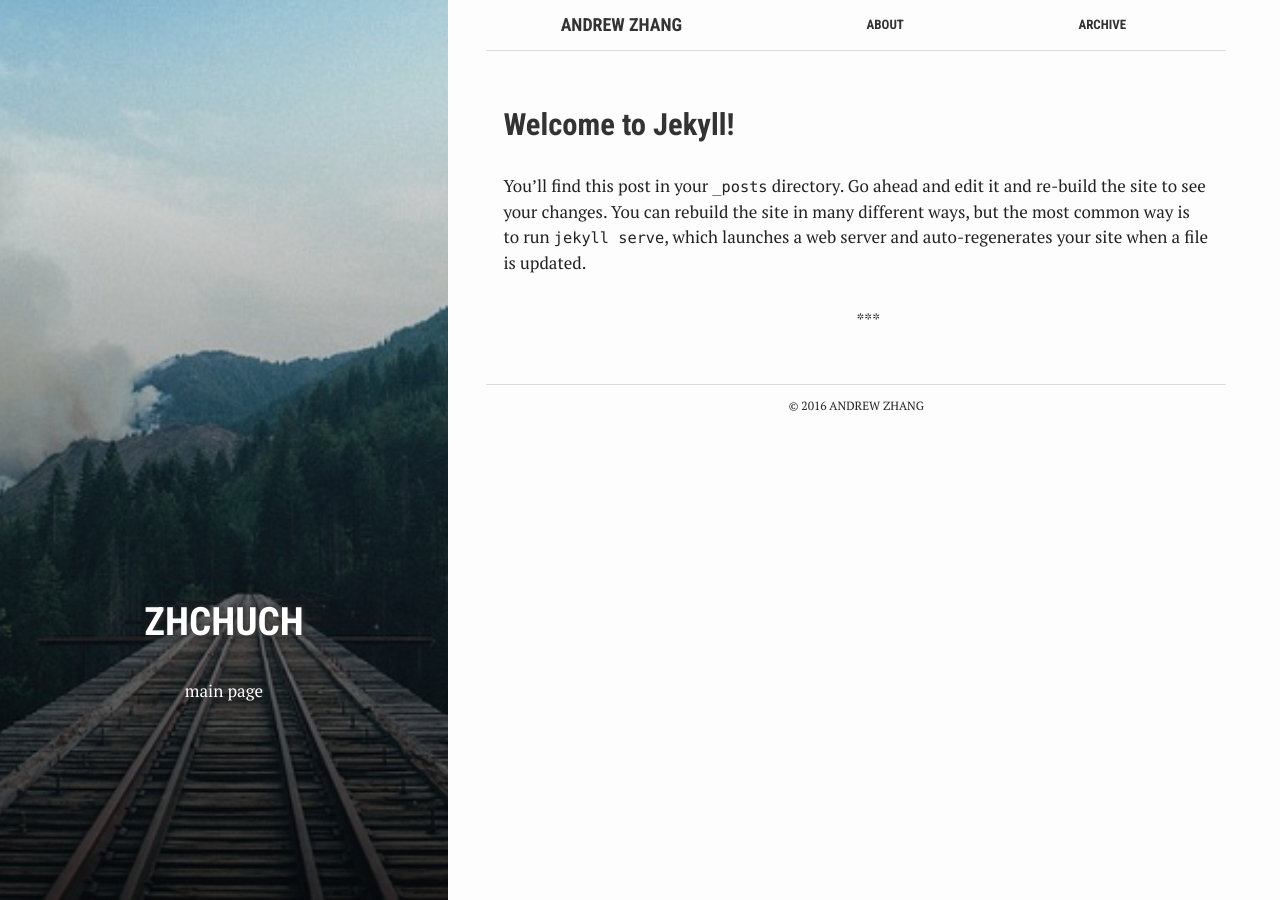
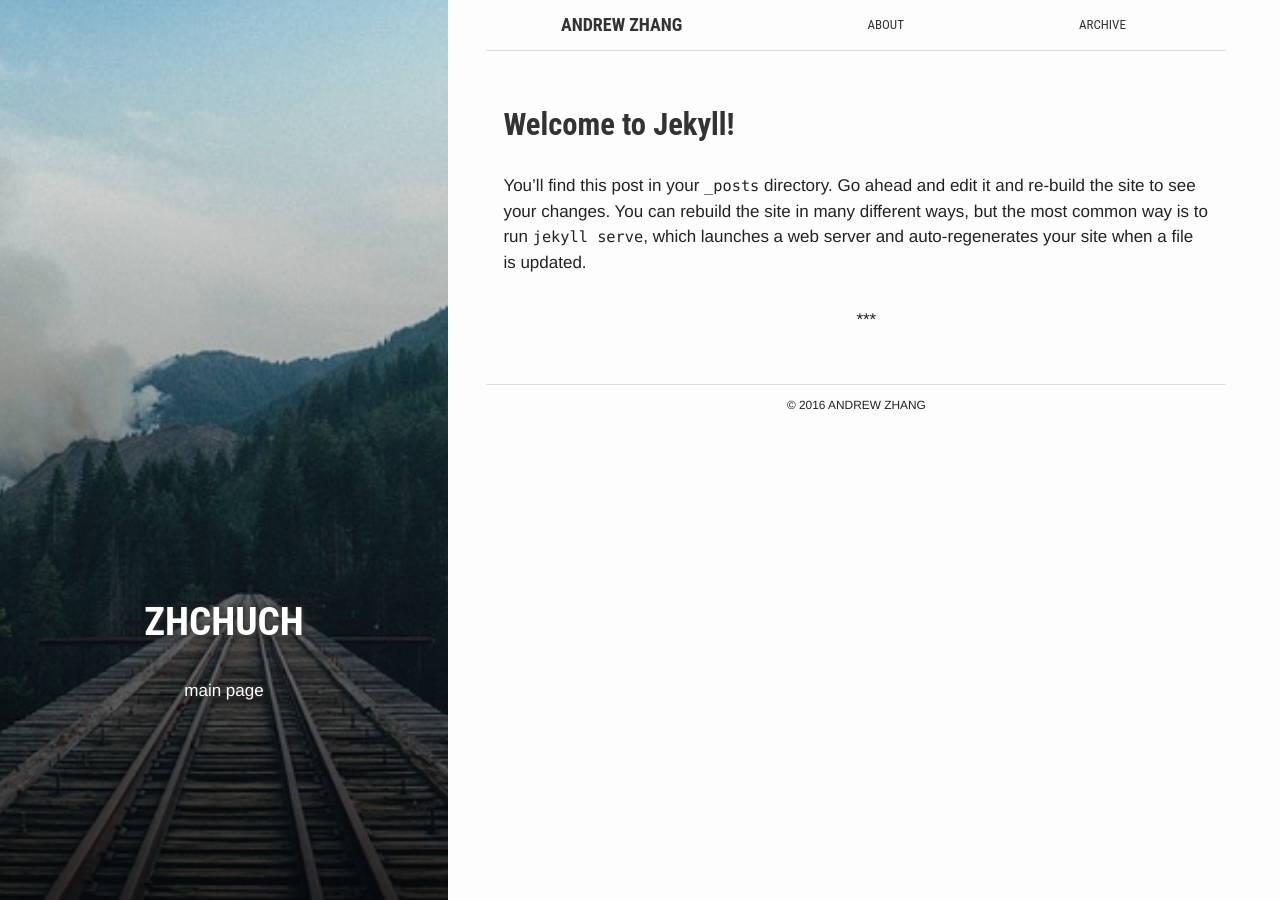
Before and after one commit to AndrewZcc/andrewzcc.github.io, a Jekyll site: the page built from index.html, in a window 1280 px wide. Built offline with Jekyll 4.4.1, drawn with Linux system fonts in a browser that asks for light colours.

Commit message:
update head.html, delete googleapis.css

```diff
--- a/_includes/head.html
+++ b/_includes/head.html
@@ -16,8 +16,6 @@
   <meta name="description" content="{% if page.excerpt %}{{ page.excerpt | strip_html | strip_newlines | truncate: 160 }}{% else %}{{ site.description }}{% endif %}">
 
   <link rel="canonical" href="{{ page.url | replace:'index.html','' | prepend: site.baseurl | prepend: site.url }}">
-
-  <link href='https://fonts.googleapis.com/css?family=PT+Serif:400,400italic,700|Roboto+Condensed:700&subset=latin' rel='stylesheet' type='text/css'>
   <link rel="stylesheet" href="{{ "/assets/css/main.css" | prepend: site.baseurl | prepend: site.url }}">
 
   <meta property="og:url" content="{{ site.url }}{{ page.url }}">
```
